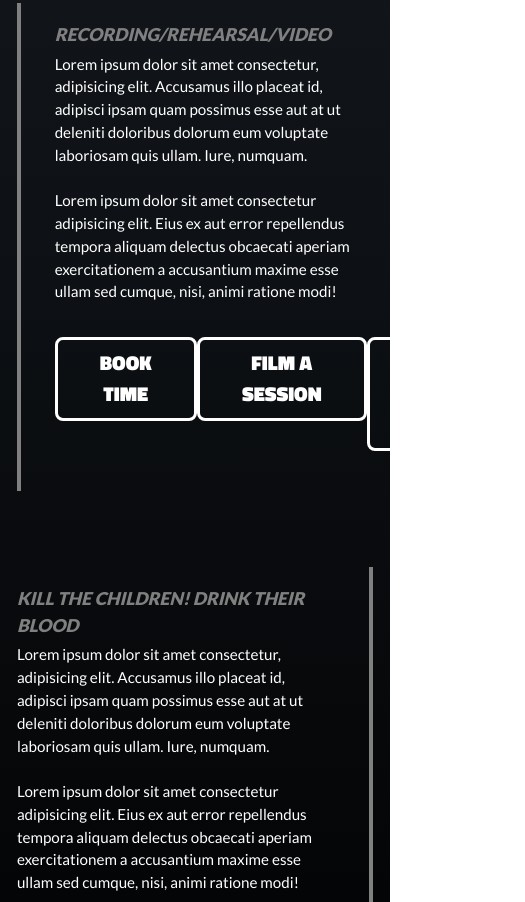
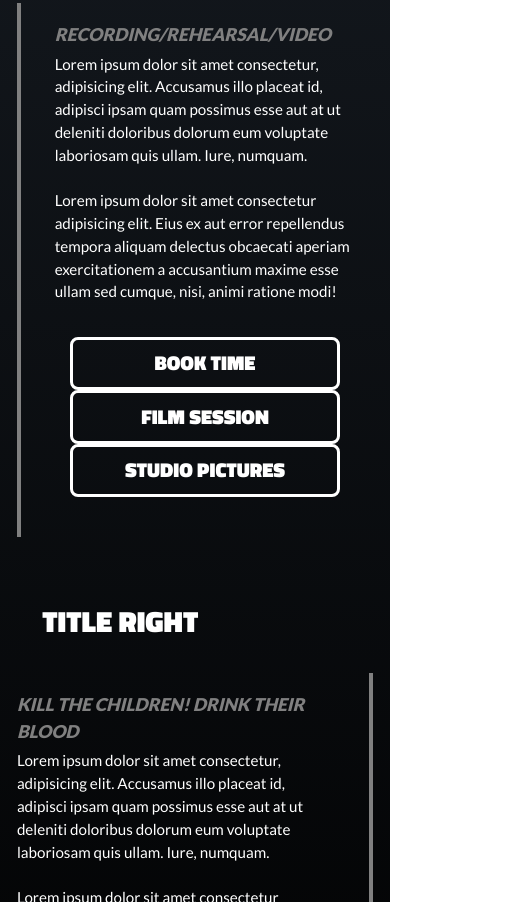
Before and after one commit to ChrisLaRocque/kennedystudios, a plain HTML site: page live/index.html in a window 390 px wide. Shown: the part 1098-2000 px from the top of the page, 525 px wide, since content can reach past the window. Drawn offline with nearby package versions, Linux system fonts and the light colour scheme.

Commit message:
Fixes mobile spacing + swaps splits

```diff
--- a/assets/css/_live.scss
+++ b/assets/css/_live.scss
@@ -70,4 +70,13 @@
   .embed-panel {
     display: none;
   }
+  .section-button-container {
+    width: 100%;
+    a {
+      button {
+        padding: 1vh 1.5vh;
+        width: 100%;
+      }
+    }
+  }
 }
--- a/assets/css/_nav.scss
+++ b/assets/css/_nav.scss
@@ -15,6 +15,9 @@ nav {
     border-radius: 8px;
     width: fit-content;
     padding: 1vh 3vh;
+    @include breakpoint(phone){
+      padding: 1vh;
+    }
     color: $grade-at-top;
     background-color: $white;
   }
--- a/assets/css/main.scss
+++ b/assets/css/main.scss
@@ -43,12 +43,6 @@ a {
     // transform: scale(1.1);
     color: inherit;
     text-decoration: none;
-  }
-  &.navbar-brand {
-    font-size: 6vh;
-    @include breakpoint(phone) {
-      font-size: 4vh;
-    }
   }
 }
 h1,
@@ -121,6 +115,13 @@ section {
   }
   .section-button-container {
     margin: 4vh 0;
+    width: 85%;
+    a {
+      button {
+        padding: 1vh 1.5vh;
+        width: 100%;
+      }
+    }
   }
 }
 
--- a/live/index.html
+++ b/live/index.html
@@ -71,16 +71,16 @@
               animi ratione modi!
             </p>
             <div
-              class="d-flex justify-content-between section-button-container"
+              class="section-button-container"
             >
-              <a href="mailto:booking@kennedystudios.productions">
+              <a class="col-xl-4 col-12 mx-auto" href="mailto:booking@kennedystudios.productions">
                 <button>Book Time</button>
               </a>
-              <a href="mailto:booking@kennedystudios.productions">
-                <button>Film a Session</button>
+              <a class="col-xl-4 col-12 mx-auto" href="mailto:booking@kennedystudios.productions">
+                <button>Film Session</button>
               </a>
-              <a href="https://www.kennedystudios.productions/">
-                <button>See the studio</button>
+              <a class="col-xl-4 col-12 mx-auto" href="https://www.kennedystudios.productions/">
+                <button>Studio pictures</button>
               </a>
             </div>
           </div>
@@ -91,7 +91,8 @@
     <section id="blood" class="anim-left anim" data-delay="1s">
       <div class="container">
         <div class="row text-container d-flex align-items-center">
-          <div class="section-body col-lg-9 col-12 right">
+          <h2 class="section-title col-lg-3 order-lg-2 order-1 col-12">TITLE RIGHT</h2>
+          <div class="section-body col-lg-9 order-lg-1 order-2 col-12 right">
             <div class="section-subtitle">
               KILL THE CHILDREN! DRINK THEIR BLOOD
             </div>
@@ -106,7 +107,6 @@
               animi ratione modi!
             </p>
           </div>
-          <h2 class="section-title col-lg-3 col-12">TITLE RIGHT</h2>
         </div>
       </div>
     </section>
```
Also changed, not shown: assets/css/main.css, 1 other file.
